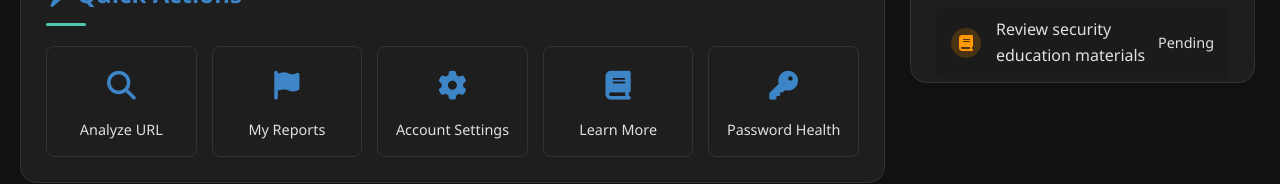
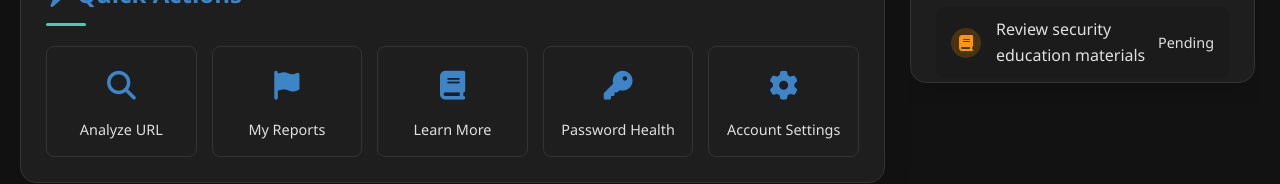
Before and after one commit to KPSBKarunagoda/PUSL3190-Computing-Project, a browser extension: page frontend/dashboard.html in a window 1280 px wide. Shown: the part 779-963 px from the top of the page. Drawn offline with Linux system fonts and the light colour scheme; no server answers; sample sign-in values are in the browser's storage.

Commit message:
made a mino change to the dahboard

```diff
--- a/frontend/dashboard.html
+++ b/frontend/dashboard.html
@@ -831,10 +831,6 @@
               <div class="action-icon"><i class="fas fa-flag"></i></div>
               <div class="action-text">My Reports</div>
             </a>
-            <a href="settings.html" class="action-card">
-              <div class="action-icon"><i class="fas fa-cog"></i></div>
-              <div class="action-text">Account Settings</div>
-            </a>
             <a href="education.html" class="action-card">
               <div class="action-icon"><i class="fas fa-book"></i></div>
               <div class="action-text">Learn More</div>
@@ -842,6 +838,10 @@
             <a href="password-health.html" class="action-card">
               <div class="action-icon"><i class="fas fa-key"></i></div>
               <div class="action-text">Password Health</div>
+            </a>
+            <a href="settings.html" class="action-card settings-action">
+              <div class="action-icon"><i class="fas fa-cog"></i></div>
+              <div class="action-text">Account Settings</div>
             </a>
           </div>
         </section>
```
